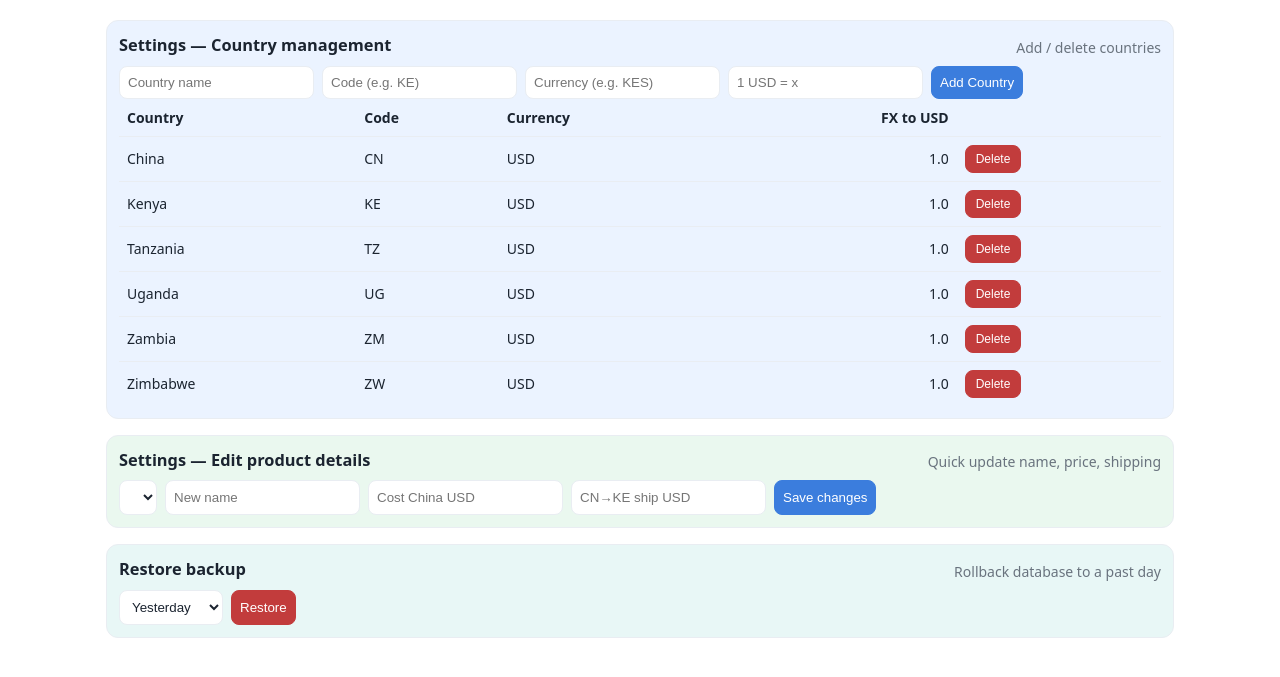
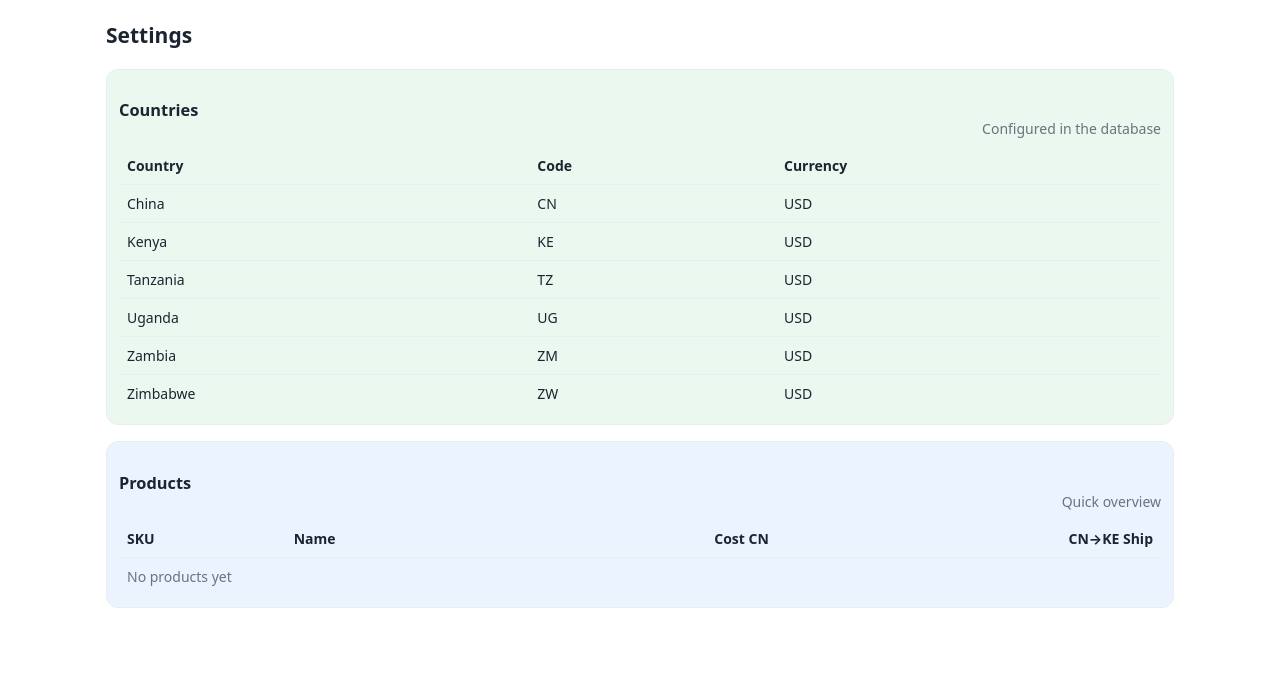
Before and after one commit to EAS-COD-System/eas, a Flask app: page /settings in a window 1280 px wide. Shown: the part 96-773 px from the top of the page. Run offline with Flask 3, Linux system fonts and the light colour scheme; data comes from the database, SQL or seed files in the repository; data that the repository does not hold is empty.

Commit message:
Update settings.html

```diff
--- a/templates/settings.html
+++ b/templates/settings.html
@@ -1,67 +1,35 @@
 {% extends "base.html" %}
 {% block content %}
-<div class="section s-blue">
-  <div class="section-h"><h3 style="margin:0">Settings — Country management</h3><span class="muted">Add / delete countries</span></div>
-  <form method="post" action="{{ url_for('add_country') }}">
-    <div class="form-row">
-      <input name="country" placeholder="Country name" required>
-      <input name="code" placeholder="Code (e.g. KE)" maxlength="2" required>
-      <input name="currency" placeholder="Currency (e.g. KES)" required>
-      <input type="number" step="0.0001" name="fx_to_usd" placeholder="1 USD = x" required>
-      <button class="btn">Add Country</button>
-    </div>
-  </form>
+<h2>Settings</h2>
 
+<div class="section s-green">
+  <div class="section-h"><h3>Countries</h3><span class="muted">Configured in the database</span></div>
   <div class="table-wrap">
     <table class="table">
-      <tr><th>Country</th><th>Code</th><th>Currency</th><th class="num">FX to USD</th><th></th></tr>
+      <tr><th>Country</th><th>Code</th><th>Currency</th></tr>
       {% for c in countries %}
-        <tr>
-          <td>{{ c.country }}</td><td>{{ c.code }}</td><td>{{ c.currency }}</td><td class="num">{{ c.fx_to_usd }}</td>
-          <td>
-            <form method="post" action="{{ url_for('delete_country') }}" onsubmit="return confirm('Delete country {{ c.country }}?');">
-              <input type="hidden" name="id" value="{{ c.id }}">
-              <button class="btn danger small">Delete</button>
-            </form>
-          </td>
-        </tr>
+      <tr><td>{{ c.country }}</td><td>{{ c.code }}</td><td>{{ c.currency }}</td></tr>
       {% endfor %}
-      {% if not countries %}
-        <tr><td colspan="5" class="muted">No countries configured</td></tr>
-      {% endif %}
+      {% if not countries %}<tr><td colspan="3" class="muted">None</td></tr>{% endif %}
     </table>
   </div>
 </div>
 
-<div class="section s-green">
-  <div class="section-h"><h3 style="margin:0">Settings — Edit product details</h3><span class="muted">Quick update name, price, shipping</span></div>
-  <form method="post" action="{{ url_for('edit_product_settings') }}">
-    <div class="form-row">
-      <select name="product_sku">
-        {% for p in products %}
-          <option value="{{ p.product_sku }}">{{ p.product_sku }} — {{ p.product_name }}</option>
-        {% endfor %}
-      </select>
-      <input name="product_name" placeholder="New name">
-      <input type="number" step="0.01" name="cost_cn_usd" placeholder="Cost China USD">
-      <input type="number" step="0.01" name="default_cnke_ship_usd" placeholder="CN→KE ship USD">
-      <button class="btn">Save changes</button>
-    </div>
-  </form>
-</div>
-
-<div class="section s-teal">
-  <div class="section-h"><h3 style="margin:0">Restore backup</h3><span class="muted">Rollback database to a past day</span></div>
-  <form method="post" action="{{ url_for('restore_backup') }}">
-    <div class="form-row">
-      <select name="days_back">
-        <option value="1">Yesterday</option>
-        <option value="2">2 days ago</option>
-        <option value="3">3 days ago</option>
-        <option value="7">7 days ago</option>
-      </select>
-      <button class="btn danger">Restore</button>
-    </div>
-  </form>
+<div class="section s-blue">
+  <div class="section-h"><h3>Products</h3><span class="muted">Quick overview</span></div>
+  <div class="table-wrap">
+    <table class="table">
+      <tr><th>SKU</th><th>Name</th><th class="num">Cost CN</th><th class="num">CN→KE Ship</th></tr>
+      {% for p in products %}
+      <tr>
+        <td>{{ p.product_sku }}</td>
+        <td>{{ p.product_name }}</td>
+        <td class="num">${{ '%.2f'|format(p.cost_cn_usd or 0) }}</td>
+        <td class="num">${{ '%.2f'|format(p.default_cnke_ship_usd or 0) }}</td>
+      </tr>
+      {% endfor %}
+      {% if not products %}<tr><td colspan="4" class="muted">No products yet</td></tr>{% endif %}
+    </table>
+  </div>
 </div>
 {% endblock %}
```
